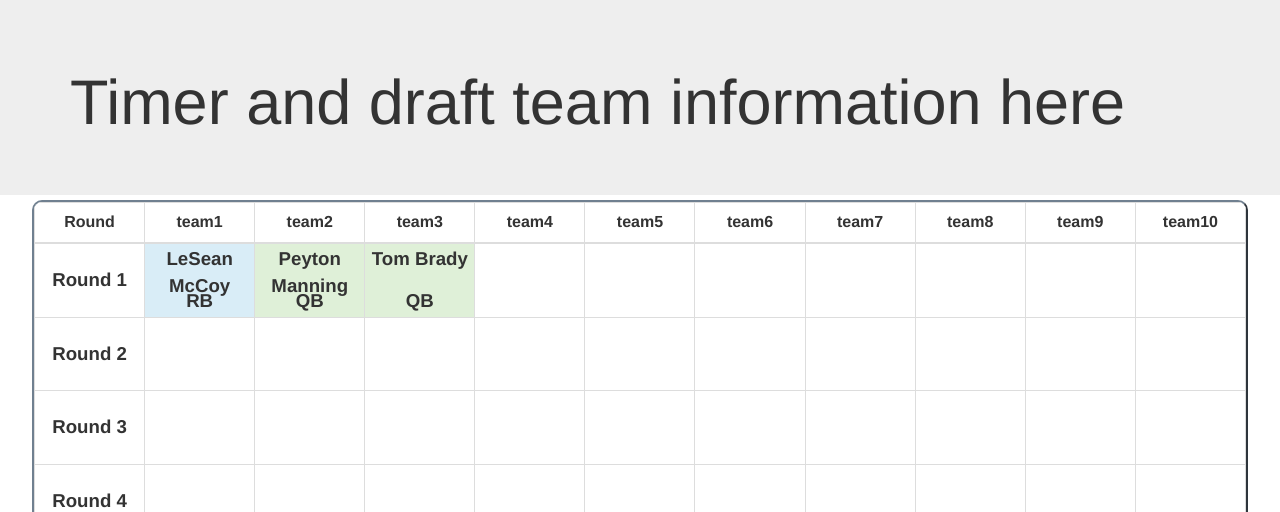
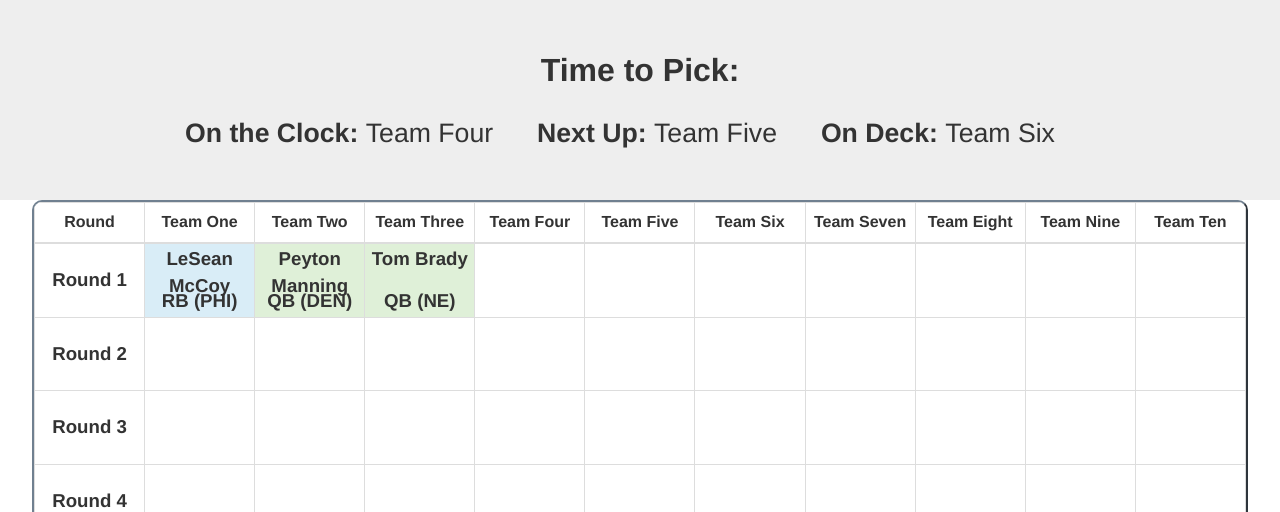
Before and after one commit to runt9/SPADE, a Django app: page /draft_board/ in a window 1280 px wide. Shown: the top 512 px of the page. Run offline with Django 3.2, Linux system fonts and the light colour scheme; some libraries are stand-ins or nearby versions.

Commit message:
[#1107920-74756344] Frontend Draft Board Prototype - Add initial draft info layout - Refactor a couple things into services layer - Add draft board API test

```diff
--- a/SPADE_main/tests.py
+++ b/SPADE_main/tests.py
@@ -1,5 +1,4 @@
 from django.test import TestCase
-from SPADE_main.models import NflTeams
 
 
 class ApiTestCase(TestCase):
@@ -15,6 +14,10 @@ class ApiTestCase(TestCase):
         response = self.client.get('/api/league_team/')
         self.assertEqual(response.status_code, 200)
 
+    def test_draft_board_url(self):
+        response = self.client.get('/draft_board/')
+        self.assertEqual(response.status_code, 200)
+
     def test_invalid_url(self):
         response = self.client.get('/mangled_url')
         self.assertNotEqual(response.status_code, 200)
--- a/static/css/draft_board.css
+++ b/static/css/draft_board.css
@@ -43,3 +43,21 @@
     font-size: 24pt;
     white-space: nowrap;
 }
+.timer {
+    font-weight: bold;
+    font-size: 24pt;
+}
+.draftInfo {
+    text-align: center;
+}
+.draftTeamHeader {
+    font-weight: bold;
+    font-size: 20pt;
+}
+.draftTeamName {
+    font-size: 20pt;
+    padding-right: 40px;
+}
+.draftTeamInfo {
+    padding-top: 20px;
+}
--- a/static/javascript/controllers.js
+++ b/static/javascript/controllers.js
@@ -212,24 +212,27 @@ angular.module('DraftBoardApp.controllers', []).controller('draftBoardController
         {
             name: "LeSean McCoy",
             position: "RB",
-            team: "team1",
+            league_team: "Team One",
+            nfl_team: "PHI",
             round: 1
         },
         {
             name: "Peyton Manning",
             position: "QB",
-            team: "team2",
+            league_team: "Team Two",
+            nfl_team: "DEN",
             round: 1,
         },
         {
             name: "Tom Brady",
             position: "QB",
-            team: "team3",
+            league_team: "Team Three",
+            nfl_team: "NE",
             round: 1
         },
     ];
     $scope.rounds = [1, 2, 3, 4, 5, 6, 7, 8, 9, 10, 11, 12, 13, 14, 15, 16];
-    $scope.leagueTeams = ['team1', 'team2', 'team3', 'team4', 'team5', 'team6', 'team7', 'team8', 'team9', 'team10'];
+    $scope.leagueTeams = ['Team One', 'Team Two', 'Team Three', 'Team Four', 'Team Five', 'Team Six', 'Team Seven', 'Team Eight', 'Team Nine', 'Team Ten'];
     $scope.getDraftedPlayer = function(team, round) {
         return draftBoardService.getDraftedPlayer(team, round, $scope.draftedPlayers)
     };
@@ -270,31 +273,10 @@ angular.module('DraftBoardApp.controllers', []).controller('draftBoardController
     };
 
     $scope.getCssClassForPlayer = function(player) {
-        var className = '';
+        return draftBoardService.getCssClassForPlayer(player);
+    };
 
-        switch (player.position) {
-            case 'QB':
-                className = 'bg-success';
-                break;
-            case 'RB':
-                className = 'bg-info';
-                break;
-            case 'WR':
-                className = 'bg-warning';
-                break;
-            case 'TE':
-                className = 'bg-danger';
-                break;
-            case 'D/ST':
-                className = 'bg-doc';
-                break;
-            case 'K':
-                className = 'bg-alert';
-                break;
-            default:
-                break;
-        }
-
-        return className;
+    $scope.isObjectEmpty = function(obj) {
+        return draftBoardService.isObjectEmpty(obj);
     }
 }]);
--- a/static/javascript/services.js
+++ b/static/javascript/services.js
@@ -152,12 +152,54 @@ angular.module('DraftBoardApp.services', []).factory('draftBoardService', functi
             var index;
 
             for (index in players) {
-                if (players[index].team == team && players[index].round == round) {
+                if (players[index].league_team == team && players[index].round == round) {
                     retPlayer = players[index];
                 }
             }
 
             return retPlayer;
+        },
+
+        // Determine what background style we should use for the given player based off of their position
+        getCssClassForPlayer: function(player) {
+            var className = '';
+
+            switch (player.position) {
+                case 'QB':
+                    className = 'bg-success';
+                    break;
+                case 'RB':
+                    className = 'bg-info';
+                    break;
+                case 'WR':
+                    className = 'bg-warning';
+                    break;
+                case 'TE':
+                    className = 'bg-danger';
+                    break;
+                case 'D/ST':
+                    className = 'bg-doc';
+                    break;
+                case 'K':
+                    className = 'bg-alert';
+                    break;
+                default:
+                    break;
+            }
+
+            return className;
+        },
+
+        isObjectEmpty: function(obj) {
+            var prop;
+
+            for(prop in obj) {
+                if(obj.hasOwnProperty(prop)) {
+                    return false;
+                }
+            }
+
+            return true;
         }
     };
 });
--- a/templates/draft_board.html
+++ b/templates/draft_board.html
@@ -23,9 +23,15 @@
 </head>
 <body ng-app="DraftBoardApp" ng-controller="draftBoardController" ng-init="init()">
     <div class="holder">
-        <div class="jumbotron">
-            <div class="container">
-                <h1>Timer and draft team information here</h1>
+        <div class="jumbotron draftInfo">
+            <div class="timer">
+                <span>Time to Pick:</span>
+                <!-- TODO: write timer directive -->
+            </div>
+            <div class="draftTeamInfo">
+                <span class="draftTeamHeader">On the Clock:&nbsp;</span><span class="draftTeamName">Team Four</span>
+                <span class="draftTeamHeader">Next Up:&nbsp;</span><span class="draftTeamName">Team Five</span>
+                <span class="draftTeamHeader">On Deck:&nbsp;</span><span class="draftTeamName">Team Six</span>
             </div>
         </div>
         <div class="tableHolder scrollable draftBoardHolder">
@@ -43,7 +49,9 @@
                         </td>
                         <td class="boardPlayerCell centered" ng-repeat="team in leagueTeams" ng-class="getCssClassForPlayer(getDraftedPlayer(team, round))">
                             <div class="cellTop absoluteCenter">{[{getDraftedPlayer(team, round).name}]}</div>
-                            <div class="cellBottom absoluteCenter">{[{getDraftedPlayer(team, round).position}]}</div>
+                            <div class="cellBottom absoluteCenter" ng-show="!isObjectEmpty(getDraftedPlayer(team, round))">
+                                {[{getDraftedPlayer(team, round).position}]}&nbsp;({[{getDraftedPlayer(team, round).nfl_team}]})
+                            </div>
                         </td>
                     </tr>
                 </tbody>
@@ -52,7 +60,7 @@
         <div class="tickerBox" id="tickerBox" ng-mouseover="ticker.moveFlag = false" ng-mouseleave="ticker.moveFlag = true">
             <div class="ticker" id="ticker" ng-style="{'left': ticker.getTickerLeft()}">
                 <span class="tickerElement" ng-repeat="(key, player) in draftedPlayers track by $index">
-                    {[{$index + 1}]}. {[{player.name}]} - {[{player.position}]}
+                    {[{$index + 1}]}. {[{player.name}]} - {[{player.position}]} ({[{player.nfl_team}]})
                 </span>
             </div>
         </div>
```
